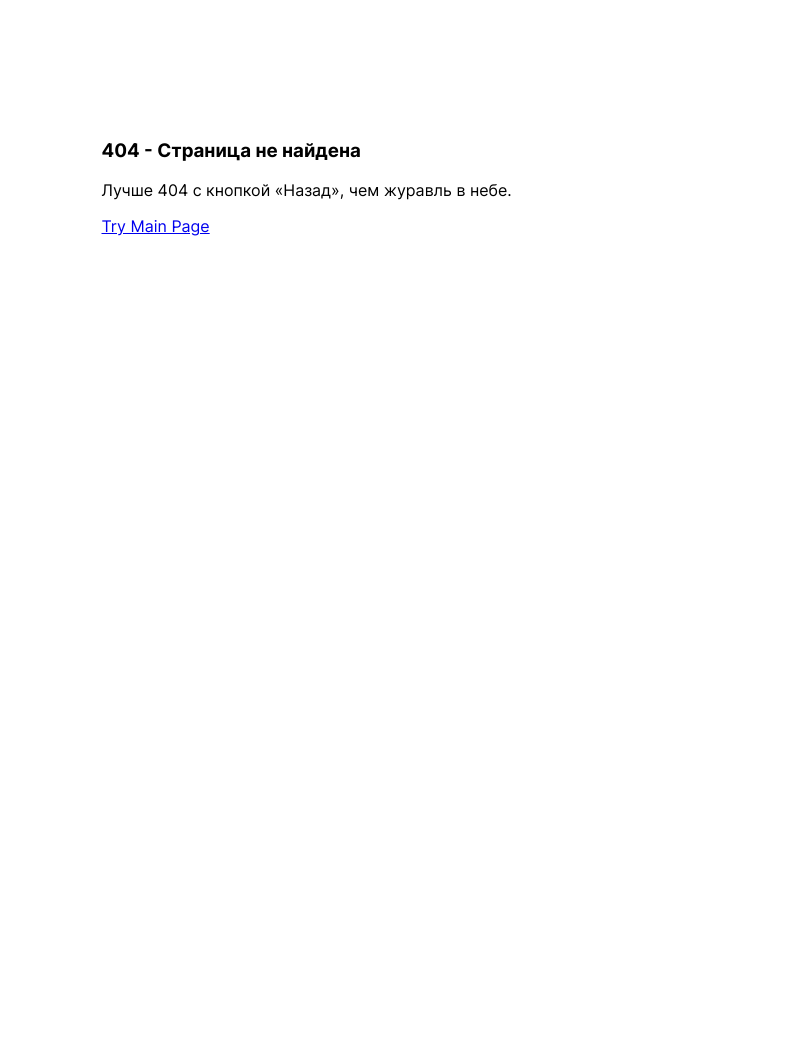
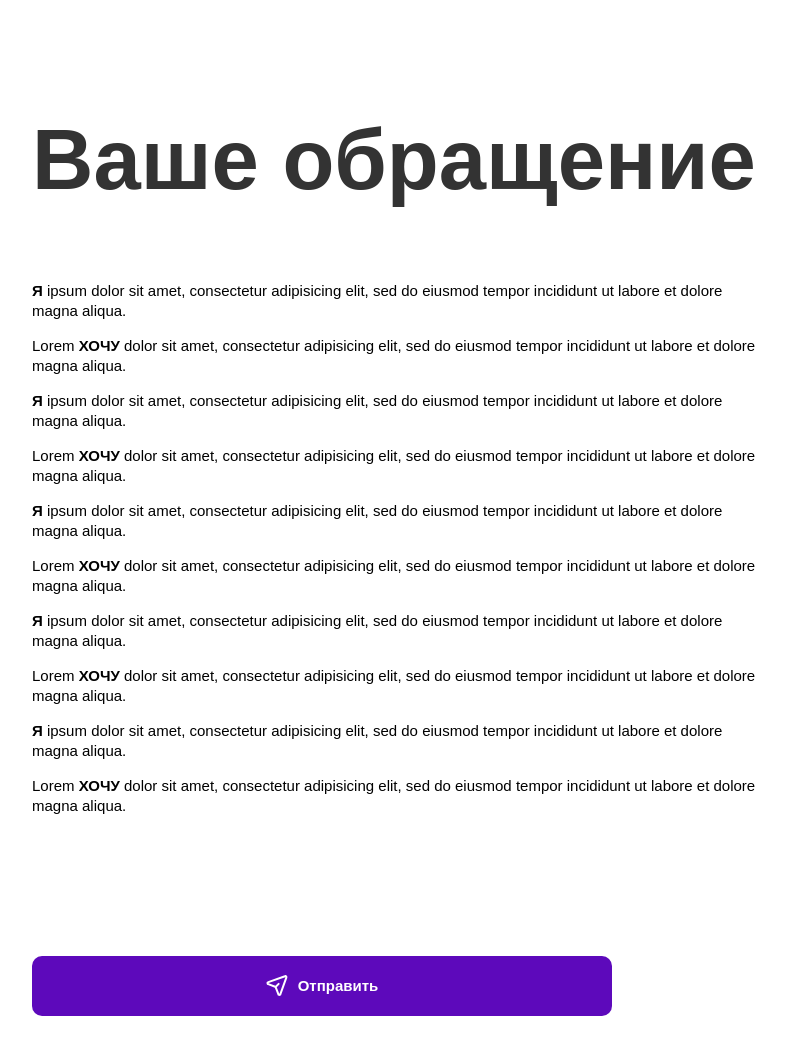
Before and after one commit to VitalyBibik/CyberHackathon, a React app: page /MainVoice in a window 1280 px wide. Before the commit this address had no page. Shown: the whole page, without its empty margins (246-1032 px from the left). Before the commit the page ends 800 px from the top, so only its background shows below. Built offline with nearby package versions, Linux system fonts and the light colour scheme.

Commit message:
checkpoint

```diff
--- a/src/components/app/app.js
+++ b/src/components/app/app.js
@@ -4,9 +4,11 @@ import React from 'react';
 import cn from 'classnames';
 import { Route, Link, Switch } from 'react-router-dom';
 import PageNotFound from '../pages/page-not-found';
-import SectionVoice from "../pages/section-voice";
-import { mainPageText } from "../../fixtures";
+import SectionVoice from '../pages/section-voice';
+import { mainPageText } from '../../fixtures';
 import { buttonText } from '../../buttonText';
+import MainVoice from '../pages/main-voice';
+import Feedback from '../pages/feedback';
 
 function App() {
   return (
@@ -15,10 +17,19 @@ function App() {
         <div className={cn(styles['page__container'])}>
           <Switch>
             <Route exact path="/CyberHackathon">
-              <Root root={mainPageText} buttonText={buttonText}/>
+              <Root root={mainPageText} buttonText={buttonText} />
             </Route>
-            <Route exact path={`/NewVoice`}>
-              <SectionVoice sectionVoice={mainPageText} buttonText={buttonText} />
+            <Route exact path="/NewVoice">
+              <SectionVoice
+                sectionVoice={mainPageText}
+                buttonText={buttonText}
+              />
+            </Route>
+            <Route exact path="/MainVoice">
+              <MainVoice mainVoice={mainPageText} buttonText={buttonText} />
+            </Route>
+            <Route exact path="/FeedBack">
+              <Feedback feedBack={mainPageText} buttonText={buttonText} />
             </Route>
             <Route path="*">
               <PageNotFound />
--- a/src/components/app/app.module.scss
+++ b/src/components/app/app.module.scss
@@ -1,5 +1,5 @@
 $font-stack: Inter, Helvetica, Arial, sans-serif;
-$maxW: 585px;
+$maxW: 724px;
 
 .app {
   position: relative;
--- a/src/components/option-box/option-box.js
+++ b/src/components/option-box/option-box.js
@@ -1,37 +1,27 @@
 import styles from './option-box.module.scss';
-import React,  {useState} from 'react';
+import React, { useState } from 'react';
 import cn from 'classnames';
 
 const OptionBox = (props) => {
   const [checked, setChecked] = useState(false);
-    console.log('options', checked);
   return (
-            <label
-                className={cn(styles['option-box'])}
-            >
-                <input type='checkbox'
+    <label className={cn(styles['option-box'])}>
+      <input
+        type="checkbox"
         checked={checked}
         onChange={() => setChecked(!checked)}
         className={cn(styles['checkbox'])}
       />
+      <span className={cn(styles['small-span'])} />
       <span
-                    className={cn(styles['small-span'])}
-                />
-                <span
-                    className={
-                        cn(styles['checkmark'], {
-                            [styles['checkmark_checked']]:checked
-                        })
-
-                    }
+        className={cn(styles['checkmark'], {
+          [styles['checkmark_checked']]: checked,
+        })}
       >
         {'Не показывать это при запуске'}
       </span>
-
     </label>
   );
-
-}
-
+};
 
 export default OptionBox;
--- /dev/null
+++ b/src/components/pages/feedback/feedback.js
@@ -0,0 +1,23 @@
+import styles from './feedback.module.scss';
+import React, { useState } from 'react';
+import cn from 'classnames';
+import SectionTitle from '../../section-title';
+import Button from '../../../ui/button';
+import SvgSend from '../../svg-icons/svg-send';
+
+function Feedback({ feedBack, buttonText }) {
+  return (
+    <>
+      <SectionTitle title={feedBack.titleText[3].title} />
+      <div className={cn(styles['feedback'])}>
+        <p className={cn(styles['feedback__text'])}>
+          Укажите вашу эл.почту, если хотите отслеживать развитие обращения
+        </p>
+        <input className={cn(styles['feedback__input'])} />
+      </div>
+      <Button button={buttonText.mainButton[4]} icon={SvgSend} />
+    </>
+  );
+}
+
+export default Feedback;
--- /dev/null
+++ b/src/components/pages/feedback/feedback.module.scss
@@ -0,0 +1,19 @@
+.feedback {
+  display: flex;
+  align-items: center;
+  margin-top: 271px;
+  margin-bottom: 320px;
+  &__text {
+    font-family: sans-serif, Euclid Circular B;
+    font-size: 15px;
+    font-weight: 400;
+    line-height: 20px;
+    max-width: 325px;
+  }
+  &__input {
+    height: 55px;
+    width: 480px;
+    border: 1px solid #cbcbcb;
+    border-radius: 5px;
+  }
+}
--- /dev/null
+++ b/src/components/pages/feedback/index.js
@@ -0,0 +1 @@
+export { default } from './feedback.js';
--- /dev/null
+++ b/src/components/pages/main-voice/index.js
@@ -0,0 +1 @@
+export { default } from './main-voice';
--- /dev/null
+++ b/src/components/pages/main-voice/main-voice.js
@@ -0,0 +1,70 @@
+import styles from './main-voice.module.scss';
+import React, { useState } from 'react';
+import cn from 'classnames';
+import SectionTitle from '../../section-title';
+import Button from '../../../ui/button';
+import SvgSend from '../../svg-icons/svg-send';
+
+function MainVoice({ mainVoice, buttonText }) {
+  console.log(buttonText);
+  /* TODO-Подключить редакс, присоединить компонент, написать thunk мидлвару для получения данных и последующей обработкой в функции */
+
+  return (
+    <>
+      <SectionTitle title={mainVoice.titleText[2].title} />
+      <p className={cn(styles['main'])}>
+        <span className={cn(styles['main__words'])}>Я</span> ipsum dolor sit
+        amet, consectetur adipisicing elit, sed do eiusmod tempor incididunt ut
+        labore et dolore magna aliqua.
+      </p>
+      <p className={cn(styles['main'])}>
+        Lorem <span className={cn(styles['main__words'])}>хочу</span> dolor sit
+        amet, consectetur adipisicing elit, sed do eiusmod tempor incididunt ut
+        labore et dolore magna aliqua.
+      </p>
+      <p className={cn(styles['main'])}>
+        <span className={cn(styles['main__words'])}>Я</span> ipsum dolor sit
+        amet, consectetur adipisicing elit, sed do eiusmod tempor incididunt ut
+        labore et dolore magna aliqua.
+      </p>
+      <p className={cn(styles['main'])}>
+        Lorem <span className={cn(styles['main__words'])}>хочу</span> dolor sit
+        amet, consectetur adipisicing elit, sed do eiusmod tempor incididunt ut
+        labore et dolore magna aliqua.
+      </p>
+      <p className={cn(styles['main'])}>
+        <span className={cn(styles['main__words'])}>Я</span> ipsum dolor sit
+        amet, consectetur adipisicing elit, sed do eiusmod tempor incididunt ut
+        labore et dolore magna aliqua.
+      </p>
+      <p className={cn(styles['main'])}>
+        Lorem <span className={cn(styles['main__words'])}>хочу</span> dolor sit
+        amet, consectetur adipisicing elit, sed do eiusmod tempor incididunt ut
+        labore et dolore magna aliqua.
+      </p>
+      <p className={cn(styles['main'])}>
+        <span className={cn(styles['main__words'])}>Я</span> ipsum dolor sit
+        amet, consectetur adipisicing elit, sed do eiusmod tempor incididunt ut
+        labore et dolore magna aliqua.
+      </p>
+      <p className={cn(styles['main'])}>
+        Lorem <span className={cn(styles['main__words'])}>хочу</span> dolor sit
+        amet, consectetur adipisicing elit, sed do eiusmod tempor incididunt ut
+        labore et dolore magna aliqua.
+      </p>
+      <p className={cn(styles['main'])}>
+        <span className={cn(styles['main__words'])}>Я</span> ipsum dolor sit
+        amet, consectetur adipisicing elit, sed do eiusmod tempor incididunt ut
+        labore et dolore magna aliqua.
+      </p>
+      <p className={cn(styles['main'])}>
+        Lorem <span className={cn(styles['main__words'])}>хочу</span> dolor sit
+        amet, consectetur adipisicing elit, sed do eiusmod tempor incididunt ut
+        labore et dolore magna aliqua.
+      </p>
+      <Button button={buttonText.mainButton[3]} icon={SvgSend} />
+    </>
+  );
+}
+
+export default MainVoice;
--- /dev/null
+++ b/src/components/pages/main-voice/main-voice.module.scss
@@ -0,0 +1,17 @@
+.main {
+  font-family: sans-serif, Euclid Circular B;
+  font-size: 15px;
+  font-weight: 400;
+  line-height: 20px;
+  margin-bottom: 15px;
+  &__words {
+    text-transform: uppercase;
+    font-weight: bold;
+  }
+  &:last-of-type {
+    margin-bottom: 140px;
+  }
+  &:first-of-type {
+    margin-top: 81px;
+  }
+}
--- /dev/null
+++ b/src/components/svg-icons/svg-send.js
@@ -0,0 +1,24 @@
+import * as React from 'react';
+
+function SvgSend(props) {
+  return (
+    <svg
+      width="22"
+      height="21"
+      viewBox="0 0 22 21"
+      fill="none"
+      xmlns="http://www.w3.org/2000/svg"
+      {...props}
+    >
+      <path
+        d="M9.56208 11.9375L12.635 8.86459M2.34333 7.11459L18.9267 1.18751C19.1206 1.09657 19.3378 1.0676 19.5487 1.10455C19.7597 1.14151 19.9541 1.24259 20.1056 1.39403C20.257 1.54546 20.3581 1.7399 20.395 1.95085C20.432 2.16181 20.403 2.37903 20.3121 2.57292L14.385 19.1563C14.3325 19.3864 14.2035 19.5919 14.019 19.7391C13.8345 19.8863 13.6054 19.9665 13.3694 19.9665C13.1333 19.9665 12.9043 19.8863 12.7198 19.7391C12.5352 19.5919 12.4062 19.3864 12.3537 19.1563L9.73916 12.3646C9.68718 12.221 9.60425 12.0905 9.49624 11.9825C9.38823 11.8745 9.25779 11.7916 9.11416 11.7396L2.32249 9.14584C2.09285 9.09108 1.88862 8.95993 1.74328 8.7739C1.59793 8.58786 1.52009 8.35797 1.52252 8.12191C1.52494 7.88584 1.60748 7.65759 1.75661 7.47458C1.90574 7.29156 2.11261 7.16463 2.34333 7.11459Z"
+        stroke="white"
+        strokeWidth="2"
+        strokeLinecap="round"
+        strokeLinejoin="round"
+      />
+    </svg>
+  );
+}
+
+export default SvgSend;
--- a/src/fixtures.js
+++ b/src/fixtures.js
@@ -43,6 +43,14 @@ const mainPageText = {
       id: 2,
       title: 'Замена слова',
     },
+    {
+      id: 3,
+      title: 'Ваше обращение',
+    },
+    {
+      id: 4,
+      title: 'Отправлено',
+    },
   ],
 };
 
--- a/src/index.js
+++ b/src/index.js
@@ -1,7 +1,7 @@
 import React from 'react';
 import ReactDOM from 'react-dom';
-import './index.css';
-import './Vendor/fonts/index.css';
+import './index.scss';
+import './Vendor/fonts/index.scss';
 import App from './components/app/app';
 import { BrowserRouter as Router } from 'react-router-dom';
 ReactDOM.render(
--- a/src/ui/button/button.module.scss
+++ b/src/ui/button/button.module.scss
@@ -16,6 +16,7 @@ $tColor: #fff;
   display: flex;
   justify-content: center;
   align-items: center;
+  margin-bottom: 119px;
 
   &__text {
     text-align: center;
```
Also changed, not shown: src/Vendor/fonts/index.scss (renamed from src/Vendor/fonts/index.css), src/components/svg-icons/Vector.svg (deleted), src/index.scss (renamed from src/index.css). Lines whose indentation alone changed are shown as unchanged.
